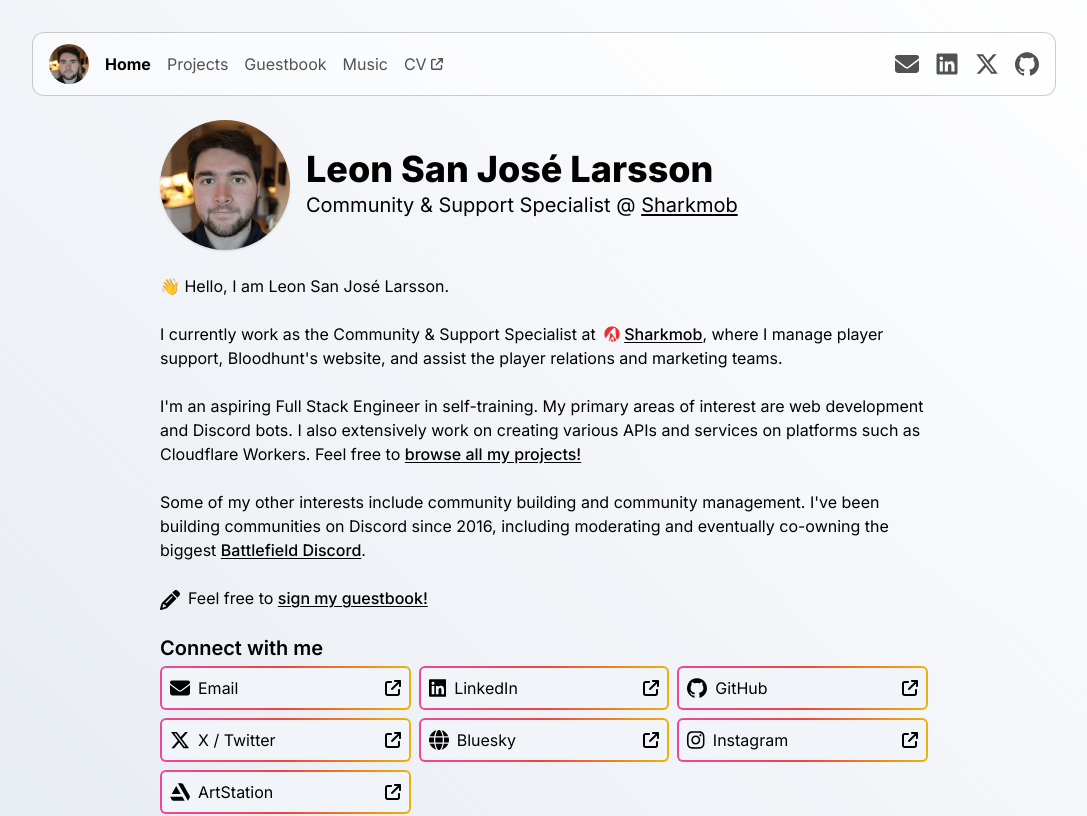
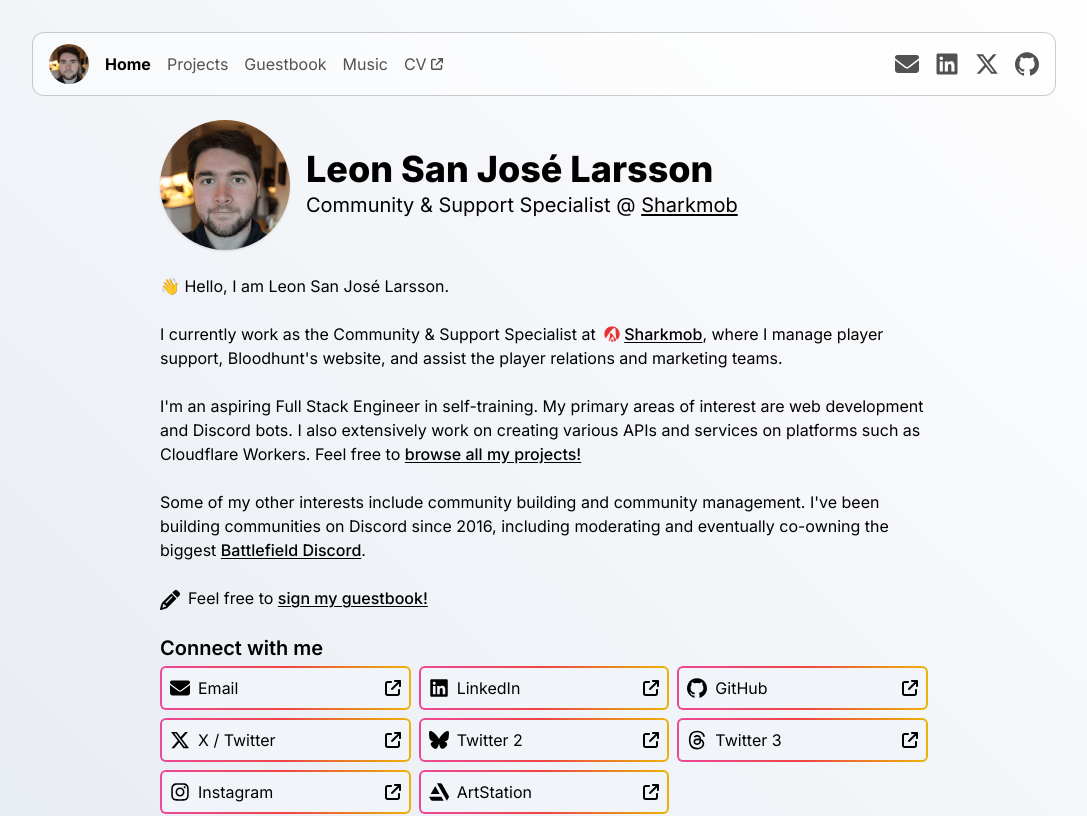
Before and after one commit to leonlarsson/leon-home, a Next.js app: page / in a window 1280 px wide. Shown: the top 816 px of the page, without its empty margins (96-1183 px from the left). Built offline with nearby package versions, Linux system fonts and the light colour scheme.

Commit message:
main: update SoMe links

```diff
--- a/app/(main)/components/icons.tsx
+++ b/app/(main)/components/icons.tsx
@@ -49,6 +49,23 @@ export default {
   artstation: (props: IconProps) => (
     <svg xmlns="http://www.w3.org/2000/svg" height="1em" viewBox="0 0 512 512" {...props}>
       <path fill="currentColor" d="M2 377.4l43 74.3A51.35 51.35 0 0 0 90.9 480h285.4l-59.2-102.6zM501.8 350L335.6 59.3A51.38 51.38 0 0 0 290.2 32h-88.4l257.3 447.6 40.7-70.5c1.9-3.2 21-29.7 2-59.1zM275 304.5l-115.5-200L44 304.5z" />
+    </svg>
+  ),
+  threads: (props: IconProps) => (
+    <svg xmlns="http://www.w3.org/2000/svg" height="1em" viewBox="0 0 448 512" {...props}>
+      <path
+        fill="currentColor"
+        d="M331.5 235.7c2.2 .9 4.2 1.9 6.3 2.8c29.2 14.1 50.6 35.2 61.8 61.4c15.7 36.5 17.2 95.8-30.3 143.2c-36.2 36.2-80.3 52.5-142.6 53h-.3c-70.2-.5-124.1-24.1-160.4-70.2c-32.3-41-48.9-98.1-49.5-169.6V256v-.2C17 184.3 33.6 127.2 65.9 86.2C102.2 40.1 156.2 16.5 226.4 16h.3c70.3 .5 124.9 24 162.3 69.9c18.4 22.7 32 50 40.6 81.7l-40.4 10.8c-7.1-25.8-17.8-47.8-32.2-65.4c-29.2-35.8-73-54.2-130.5-54.6c-57 .5-100.1 18.8-128.2 54.4C72.1 146.1 58.5 194.3 58 256c.5 61.7 14.1 109.9 40.3 143.3c28 35.6 71.2 53.9 128.2 54.4c51.4-.4 85.4-12.6 113.7-40.9c32.3-32.2 31.7-71.8 21.4-95.9c-6.1-14.2-17.1-26-31.9-34.9c-3.7 26.9-11.8 48.3-24.7 64.8c-17.1 21.8-41.4 33.6-72.7 35.3c-23.6 1.3-46.3-4.4-63.9-16c-20.8-13.8-33-34.8-34.3-59.3c-2.5-48.3 35.7-83 95.2-86.4c21.1-1.2 40.9-.3 59.2 2.8c-2.4-14.8-7.3-26.6-14.6-35.2c-10-11.7-25.6-17.7-46.2-17.8H227c-16.6 0-39 4.6-53.3 26.3l-34.4-23.6c19.2-29.1 50.3-45.1 87.8-45.1h.8c62.6 .4 99.9 39.5 103.7 107.7l-.2 .2zm-156 68.8c1.3 25.1 28.4 36.8 54.6 35.3c25.6-1.4 54.6-11.4 59.5-73.2c-13.2-2.9-27.8-4.4-43.4-4.4c-4.8 0-9.6 .1-14.4 .4c-42.9 2.4-57.2 23.2-56.2 41.8l-.1 .1z"
+      />
+    </svg>
+  ),
+  bluesky: (props: IconProps) => (
+    <svg xmlns="http://www.w3.org/2000/svg" height="1em" viewBox="0 0 360 320" {...props}>
+      <path d="M254.896 184.158C252.81 183.926 250.733 183.645 248.671 183.315C250.773 183.574 252.849 183.855 254.896 184.158Z" fill="black" />
+      <path
+        fill="currentColor"
+        d="M180 141.964C163.699 110.262 119.308 51.1817 78.0347 22.044C38.4971 -5.86834 23.414 -1.03207 13.526 3.43594C2.08093 8.60755 0 26.1785 0 36.5164C0 46.8542 5.66748 121.272 9.36416 133.694C21.5786 174.738 65.0603 188.607 105.104 184.156C107.151 183.852 109.227 183.572 111.329 183.312C109.267 183.642 107.19 183.924 105.104 184.156C46.4204 192.847 -5.69621 214.233 62.6582 290.33C137.848 368.18 165.705 273.637 180 225.702C194.295 273.637 210.76 364.771 295.995 290.33C360 225.702 313.58 192.85 254.896 184.158C252.81 183.926 250.733 183.645 248.671 183.315C250.773 183.574 252.849 183.855 254.896 184.158C294.94 188.61 338.421 174.74 350.636 133.697C354.333 121.275 360 46.8568 360 36.519C360 26.1811 357.919 8.61012 346.474 3.43851C336.586 -1.02949 321.503 -5.86576 281.965 22.0466C240.692 51.1843 196.301 110.262 180 141.964Z"
+      />
     </svg>
   ),
   file: (props: IconProps) => (
--- a/app/(main)/page.tsx
+++ b/app/(main)/page.tsx
@@ -65,7 +65,7 @@ export default () => {
 
         {/* GUESTBOOK */}
         <div>
-          <Icons.pencil className="mr-2 inline h-5" />
+          <Icons.pencil className="mr-2 inline size-5" />
           Feel free to{" "}
           <Link href="/guestbook" className="link">
             sign my guestbook!
@@ -77,13 +77,14 @@ export default () => {
           <span className="text-xl font-semibold">Connect with me</span>
           <div className="grid grid-cols-1 gap-2 min-[370px]:grid-cols-2 sm:grid-cols-3">
             {[
-              { title: "Email", url: "mailto:leonlarsson8@gmail.com", icon: <Icons.envelope className="me-2 inline h-5" /> },
-              { title: "LinkedIn", url: "https://www.linkedin.com/in/leonlarsson/", icon: <Icons.linkedin className="me-2 inline h-5" /> },
-              { title: "GitHub", url: "https://github.com/leonlarsson", icon: <Icons.github className="me-2 inline h-5" /> },
-              { title: "X / Twitter", url: "https://x.com/MozzyFX", icon: <Icons.twitterX className="me-2 inline h-5" /> },
-              { title: "Bluesky", url: "https://bsky.app/profile/leon.ms", icon: <Icons.globe className="me-2 inline h-5" /> },
-              { title: "Instagram", url: "https://www.instagram.com/leonsjlarsson/", icon: <Icons.instagram className="me-2 inline h-5" /> },
-              { title: "ArtStation", url: "https://www.artstation.com/leonlarsson", icon: <Icons.artstation className="me-2 inline h-5" /> },
+              { title: "Email", url: "mailto:leonlarsson8@gmail.com", icon: <Icons.envelope className="me-2 inline size-5" /> },
+              { title: "LinkedIn", url: "https://www.linkedin.com/in/leonlarsson/", icon: <Icons.linkedin className="me-2 inline size-5" /> },
+              { title: "GitHub", url: "https://github.com/leonlarsson", icon: <Icons.github className="me-2 inline size-5" /> },
+              { title: "X / Twitter", url: "https://x.com/MozzyFX", icon: <Icons.twitterX className="me-2 inline size-5" /> },
+              { title: "Twitter 2", url: "https://bsky.app/profile/leon.ms", icon: <Icons.bluesky className="me-2 inline size-5" /> },
+              { title: "Twitter 3", url: "https://www.threads.net/@leonsjlarsson", icon: <Icons.threads className="me-2 inline size-5" /> },
+              { title: "Instagram", url: "https://www.instagram.com/leonsjlarsson/", icon: <Icons.instagram className="me-2 inline size-5" /> },
+              { title: "ArtStation", url: "https://www.artstation.com/leonlarsson", icon: <Icons.artstation className="me-2 inline size-5" /> },
             ].map(({ title, url, icon }) => (
               <GradientBorder key={title} rounded="rounded-[6px]" padding="p-[2px]" hoverable>
                 <Link href={url} target="_blank" className="flex items-center justify-between rounded bg-slate-100 p-2 dark:bg-kinda-black">
@@ -109,7 +110,7 @@ export default () => {
               <GradientBorder key={title} rounded="rounded-[6px]" padding="p-[2px]" hoverable>
                 <Link href={url} target="_blank" className="flex items-center justify-between rounded bg-slate-100 p-2 dark:bg-kinda-black">
                   <div className="flex items-center">
-                    <Icons.file className="me-2 inline h-5" />
+                    <Icons.file className="me-2 inline size-5" />
                     <span>{title}</span>
                   </div>
                   <Icons.externallink />
```
